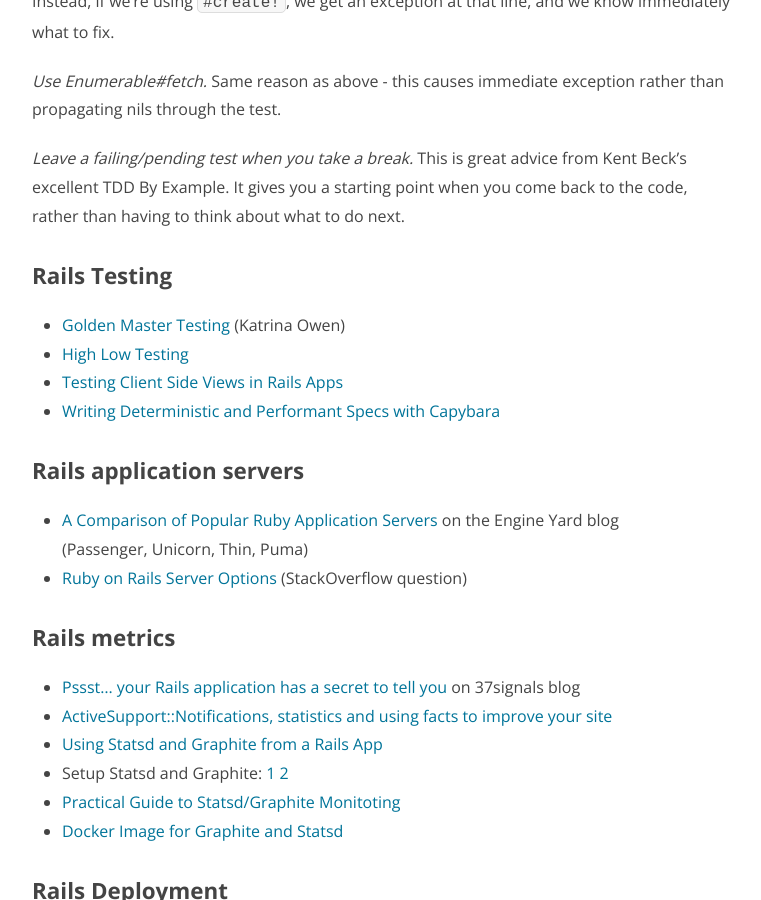
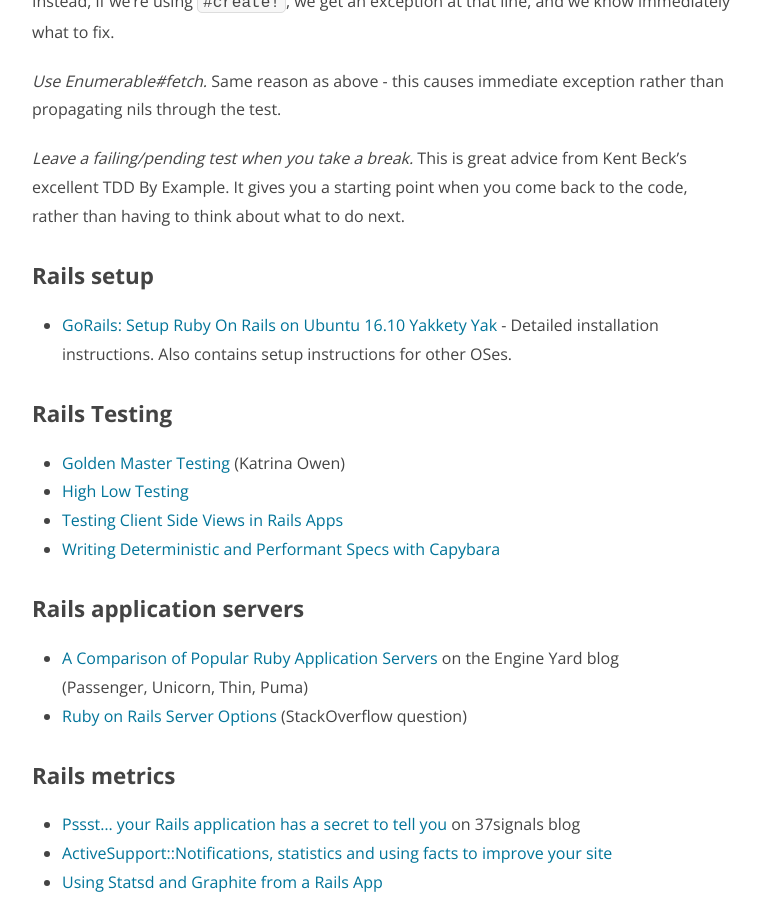
Before and after one commit to nithinbekal/nithinbekal.github.io, a Jekyll site: the page built from notes/rails.md, in a window 1280 px wide and 900 px high, scrolled down 2663 px. Shown: the whole window, without its empty margins (258-1019 px from the left). Built offline with Jekyll 4.4.1, drawn with Linux system fonts in a browser that asks for light colours.

Commit message:
Rails setup instructions

```diff
--- a/notes/rails.md
+++ b/notes/rails.md
@@ -131,6 +131,10 @@
 It gives you a starting point when you come back to the code,
 rather than having to think about what to do next.
 
+### Rails setup
+
+- [GoRails: Setup Ruby On Rails on Ubuntu 16.10 Yakkety Yak](https://gorails.com/setup/ubuntu/16.10) - Detailed installation instructions. Also contains setup instructions for other OSes.
+
 ### Rails Testing
 
 * [Golden Master Testing](http://www.sitepoint.com/golden-master-testing-refactor-complicated-views/) (Katrina Owen)
```
